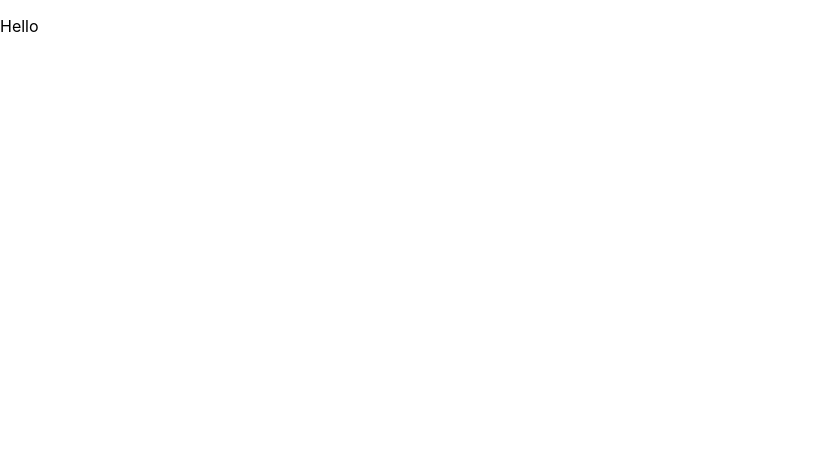
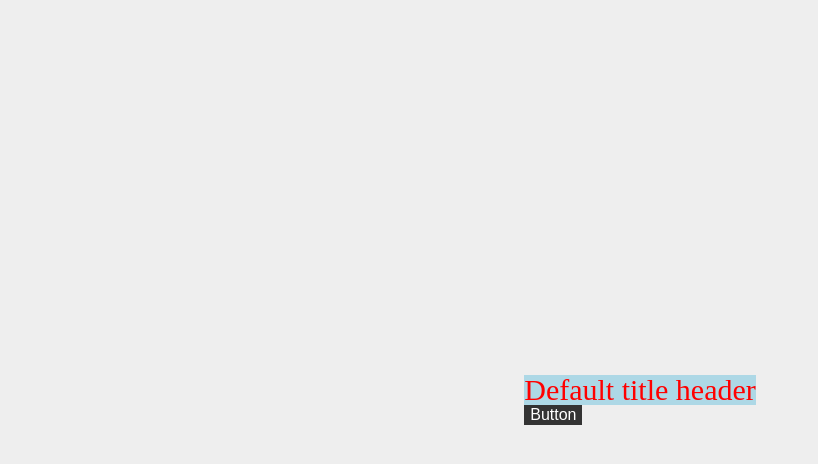
Before and after one commit to hoanglong040800/react-task-tracker, a React (Create React App) app: page / in a window 1280 px wide. Shown: the top 464 px of the page, without its empty margins (0-818 px from the left). Built offline with nearby package versions, Linux system fonts and the light colour scheme.

Commit message:
fix folder structure

```diff
--- a/src/App.js
+++ /dev/null
@@ -1,9 +0,0 @@
-function App() {
-  return (
-    <div className='container'>
-      <p>Hello</p>
-    </div>
-  );
-}
-
-export default App;
--- /dev/null
+++ b/src/components/button/Button.js
@@ -0,0 +1,17 @@
+const Button = ({ title, bgColor, textColor }) => {
+    return (
+        <button
+            style={{ backgroundColor: bgColor, color: textColor }}
+        >
+            {title}
+        </button>
+    )
+}
+
+Button.defaultProps = {
+    bgColor: '#333',
+    title: 'Button',
+    textColor: '#fff',
+}
+
+export default Button
--- /dev/null
+++ b/src/components/header/Header.js
@@ -0,0 +1,32 @@
+import PropTypes from 'prop-types'
+import Button from '../button/Button'
+
+const Header = ({ title }) => {
+    return (
+        <header>
+            <h1 style={styles.heading}>
+                {title}
+            </h1>
+
+            <Button  />
+        </header>
+    )
+}
+
+Header.defaultProps = {
+    title: 'Default title header',
+}
+
+Header.propTypes = {
+    title: PropTypes.string.isRequired,
+}
+
+const styles = {
+    heading: {
+        color: 'red',
+        backgroundColor: 'lightblue',
+        fontSize: 30,
+    },
+}
+
+export default Header;
--- /dev/null
+++ b/src/containers/app/App.css
@@ -0,0 +1,8 @@
+.container {
+    display: flex;
+    flex-direction: column;
+    align-items: center;
+    justify-content: center;
+    height: 100vh;
+    background-color: #eeeeee;
+}
--- /dev/null
+++ b/src/containers/app/App.js
@@ -0,0 +1,13 @@
+import Header from '../../components/header/Header'
+import './App.css'
+import './reset.css'
+
+const App = () => {
+  return (
+    <div className='container'>
+      <Header className='header'/>
+    </div>
+  )
+}
+
+export default App;
--- /dev/null
+++ b/src/containers/app/reset.css
@@ -0,0 +1,372 @@
+body {
+    margin: 0;
+    font-family: -apple-system, BlinkMacSystemFont, 'Segoe UI', 'Roboto', 'Oxygen', 'Ubuntu', 'Cantarell', 'Fira Sans', 'Droid Sans', 'Helvetica Neue', sans-serif;
+    -webkit-font-smoothing: antialiased;
+    -moz-osx-font-smoothing: grayscale;
+}
+
+code {
+    font-family: source-code-pro, Menlo, Monaco, Consolas, 'Courier New', monospace;
+}
+
+/* http://meyerweb.com/eric/tools/css/reset/
+   v2.0-modified | 20110126
+   License: none (public domain)
+*/
+
+html, body, div, span, applet, object, iframe, h1, h2, h3, h4, h5, h6, p, blockquote, pre, a, abbr, acronym, address, big, cite, code, del, dfn, em, img, ins, kbd, q, s, samp, small, strike, strong, sub, sup, tt, var, b, u, i, center, dl, dt, dd, ol, ul, li, fieldset, form, label, legend, table, caption, tbody, tfoot, thead, tr, th, td, article, aside, canvas, details, embed, figure, figcaption, footer, header, hgroup, menu, nav, output, ruby, section, summary, time, mark, audio, video {
+    margin: 0;
+    padding: 0;
+    border: 0;
+    font-size: 100%;
+    font: inherit;
+    vertical-align: baseline;
+}
+
+/* make sure to set some focus styles for accessibility */
+
+:focus {
+    outline: 0;
+}
+
+/* HTML5 display-role reset for older browsers */
+
+article, aside, details, figcaption, figure, footer, header, hgroup, menu, nav, section {
+    display: block;
+}
+
+body {
+    line-height: 1;
+}
+
+ol, ul {
+    list-style: none;
+}
+
+blockquote, q {
+    quotes: none;
+}
+
+blockquote:before, blockquote:after, q:before, q:after {
+    content: '';
+    content: none;
+}
+
+table {
+    border-collapse: collapse;
+    border-spacing: 0;
+}
+
+input[type=search]::-webkit-search-cancel-button, input[type=search]::-webkit-search-decoration, input[type=search]::-webkit-search-results-button, input[type=search]::-webkit-search-results-decoration {
+    -webkit-appearance: none;
+    -moz-appearance: none;
+}
+
+input[type=search] {
+    -webkit-appearance: none;
+    -moz-appearance: none;
+    -webkit-box-sizing: content-box;
+    -moz-box-sizing: content-box;
+    box-sizing: content-box;
+}
+
+textarea {
+    overflow: auto;
+    vertical-align: top;
+    resize: vertical;
+}
+
+/**
+ * Correct `inline-block` display not defined in IE 6/7/8/9 and Firefox 3.
+ */
+
+audio, canvas, video {
+    display: inline-block;
+    *display: inline;
+    *zoom: 1;
+    max-width: 100%;
+}
+
+/**
+ * Prevent modern browsers from displaying `audio` without controls.
+ * Remove excess height in iOS 5 devices.
+ */
+
+audio:not([controls]) {
+    display: none;
+    height: 0;
+}
+
+/**
+ * Address styling not present in IE 7/8/9, Firefox 3, and Safari 4.
+ * Known issue: no IE 6 support.
+ */
+
+[hidden] {
+    display: none;
+}
+
+/**
+ * 1. Correct text resizing oddly in IE 6/7 when body `font-size` is set using
+ *    `em` units.
+ * 2. Prevent iOS text size adjust after orientation change, without disabling
+ *    user zoom.
+ */
+
+html {
+    font-size: 100%;
+    /* 1 */
+    -webkit-text-size-adjust: 100%;
+    /* 2 */
+    -ms-text-size-adjust: 100%;
+    /* 2 */
+}
+
+/**
+ * Address `outline` inconsistency between Chrome and other browsers.
+ */
+
+a:focus {
+    outline: thin dotted;
+}
+
+/**
+ * Improve readability when focused and also mouse hovered in all browsers.
+ */
+
+a:active, a:hover {
+    outline: 0;
+}
+
+/**
+ * 1. Remove border when inside `a` element in IE 6/7/8/9 and Firefox 3.
+ * 2. Improve image quality when scaled in IE 7.
+ */
+
+img {
+    border: 0;
+    /* 1 */
+    -ms-interpolation-mode: bicubic;
+    /* 2 */
+}
+
+/**
+ * Address margin not present in IE 6/7/8/9, Safari 5, and Opera 11.
+ */
+
+figure {
+    margin: 0;
+}
+
+/**
+ * Correct margin displayed oddly in IE 6/7.
+ */
+
+form {
+    margin: 0;
+}
+
+/**
+ * Define consistent border, margin, and padding.
+ */
+
+fieldset {
+    border: 1px solid #c0c0c0;
+    margin: 0 2px;
+    padding: 0.35em 0.625em 0.75em;
+}
+
+/**
+ * 1. Correct color not being inherited in IE 6/7/8/9.
+ * 2. Correct text not wrapping in Firefox 3.
+ * 3. Correct alignment displayed oddly in IE 6/7.
+ */
+
+legend {
+    border: 0;
+    /* 1 */
+    padding: 0;
+    white-space: normal;
+    /* 2 */
+    *margin-left: -7px;
+    /* 3 */
+}
+
+/**
+ * 1. Correct font size not being inherited in all browsers.
+ * 2. Address margins set differently in IE 6/7, Firefox 3+, Safari 5,
+ *    and Chrome.
+ * 3. Improve appearance and consistency in all browsers.
+ */
+
+button, input, select, textarea {
+    font-size: 100%;
+    /* 1 */
+    margin: 0;
+    /* 2 */
+    vertical-align: baseline;
+    /* 3 */
+    *vertical-align: middle;
+    /* 3 */
+}
+
+/**
+ * Address Firefox 3+ setting `line-height` on `input` using `!important` in
+ * the UA stylesheet.
+ */
+
+button, input {
+    line-height: normal;
+}
+
+button {
+    border: none;
+}
+
+/**
+ * Address inconsistent `text-transform` inheritance for `button` and `select`.
+ * All other form control elements do not inherit `text-transform` values.
+ * Correct `button` style inheritance in Chrome, Safari 5+, and IE 6+.
+ * Correct `select` style inheritance in Firefox 4+ and Opera.
+ */
+
+button, select {
+    text-transform: none;
+}
+
+/**
+ * 1. Avoid the WebKit bug in Android 4.0.* where (2) destroys native `audio`
+ *    and `video` controls.
+ * 2. Correct inability to style clickable `input` types in iOS.
+ * 3. Improve usability and consistency of cursor style between image-type
+ *    `input` and others.
+ * 4. Remove inner spacing in IE 7 without affecting normal text inputs.
+ *    Known issue: inner spacing remains in IE 6.
+ */
+
+button, html input[type="button"],
+/* 1 */
+
+input[type="reset"], input[type="submit"] {
+    -webkit-appearance: button;
+    /* 2 */
+    cursor: pointer;
+    /* 3 */
+    *overflow: visible;
+    /* 4 */
+}
+
+/**
+ * Re-set default cursor for disabled elements.
+ */
+
+button[disabled], html input[disabled] {
+    cursor: default;
+}
+
+/**
+ * 1. Address box sizing set to content-box in IE 8/9.
+ * 2. Remove excess padding in IE 8/9.
+ * 3. Remove excess padding in IE 7.
+ *    Known issue: excess padding remains in IE 6.
+ */
+
+input[type="checkbox"], input[type="radio"] {
+    box-sizing: border-box;
+    /* 1 */
+    padding: 0;
+    /* 2 */
+    *height: 13px;
+    /* 3 */
+    *width: 13px;
+    /* 3 */
+}
+
+/**
+ * 1. Address `appearance` set to `searchfield` in Safari 5 and Chrome.
+ * 2. Address `box-sizing` set to `border-box` in Safari 5 and Chrome
+ *    (include `-moz` to future-proof).
+ */
+
+input[type="search"] {
+    -webkit-appearance: textfield;
+    /* 1 */
+    -moz-box-sizing: content-box;
+    -webkit-box-sizing: content-box;
+    /* 2 */
+    box-sizing: content-box;
+}
+
+/**
+ * Remove inner padding and search cancel button in Safari 5 and Chrome
+ * on OS X.
+ */
+
+input[type="search"]::-webkit-search-cancel-button, input[type="search"]::-webkit-search-decoration {
+    -webkit-appearance: none;
+}
+
+/**
+ * Remove inner padding and border in Firefox 3+.
+ */
+
+button::-moz-focus-inner, input::-moz-focus-inner {
+    border: 0;
+    padding: 0;
+}
+
+/**
+ * 1. Remove default vertical scrollbar in IE 6/7/8/9.
+ * 2. Improve readability and alignment in all browsers.
+ */
+
+textarea {
+    overflow: auto;
+    /* 1 */
+    vertical-align: top;
+    /* 2 */
+}
+
+/**
+ * Remove most spacing between table cells.
+ */
+
+table {
+    border-collapse: collapse;
+    border-spacing: 0;
+}
+
+html, button, input, select, textarea {
+    color: #222;
+}
+
+::-moz-selection {
+    background: #b3d4fc;
+    text-shadow: none;
+}
+
+::selection {
+    background: #b3d4fc;
+    text-shadow: none;
+}
+
+img {
+    vertical-align: middle;
+}
+
+fieldset {
+    border: 0;
+    margin: 0;
+    padding: 0;
+}
+
+textarea {
+    resize: vertical;
+}
+
+.chromeframe {
+    margin: 0.2em 0;
+    background: #ccc;
+    color: #000;
+    padding: 0.2em 0;
+}
--- a/src/index.css
+++ /dev/null
@@ -1,13 +0,0 @@
-body {
-  margin: 0;
-  font-family: -apple-system, BlinkMacSystemFont, 'Segoe UI', 'Roboto', 'Oxygen',
-    'Ubuntu', 'Cantarell', 'Fira Sans', 'Droid Sans', 'Helvetica Neue',
-    sans-serif;
-  -webkit-font-smoothing: antialiased;
-  -moz-osx-font-smoothing: grayscale;
-}
-
-code {
-  font-family: source-code-pro, Menlo, Monaco, Consolas, 'Courier New',
-    monospace;
-}
--- a/src/index.js
+++ b/src/index.js
@@ -1,7 +1,6 @@
 import React from 'react';
 import ReactDOM from 'react-dom';
-import './index.css';
-import App from './App';
+import App from './containers/app/App';
 import reportWebVitals from './reportWebVitals';
 
 ReactDOM.render(
```
Also changed, not shown: 1 other file (tests, documents, lock files or other folders).
